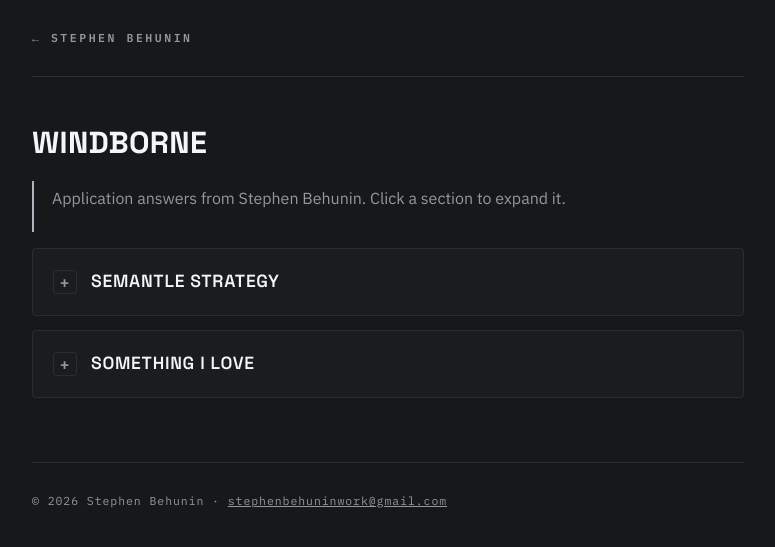
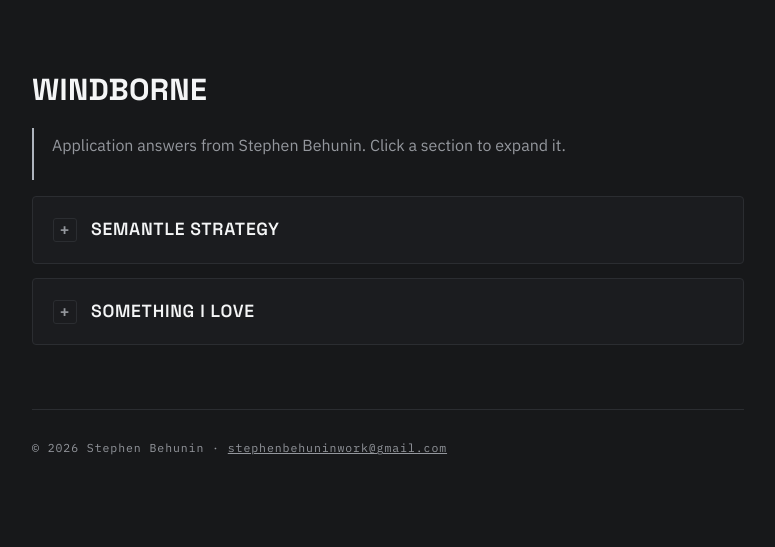
Before and after one commit to stephen-behunin/windborne_sb, a Jekyll site: the page built from index.md, in a window 1280 px wide. Shown: the top 547 px of the page, without its empty margins (252-1027 px from the left). Built offline with Jekyll 4.4.1, drawn with Linux system fonts in a browser that asks for light colours.

Commit message:
Refactor layout by removing site-nav and updating padding
Removed site navigation and adjusted padding for the wrap class.

```diff
--- a/_layouts/default.html
+++ b/_layouts/default.html
@@ -33,28 +33,8 @@
   .wrap {
     max-width: 760px;
     margin: 0 auto;
-    padding: 0 24px 80px;
+    padding: 72px 24px 80px;
   }
-  .site-nav {
-    padding: 28px 0;
-    border-bottom: 1px solid var(--line);
-    margin-bottom: 48px;
-    display: flex;
-    justify-content: space-between;
-    align-items: center;
-    gap: 16px;
-    flex-wrap: wrap;
-  }
-  .site-nav .brand {
-    font-family: "IBM Plex Mono", monospace;
-    font-size: 0.72rem;
-    font-weight: 600;
-    letter-spacing: 0.22em;
-    text-transform: uppercase;
-    color: var(--ink-soft);
-    text-decoration: none;
-  }
-  .site-nav .brand:hover { color: var(--white); }
   .content h1 {
     font-family: "Space Grotesk", sans-serif;
     font-size: 1.9rem;
@@ -198,6 +178,10 @@
     margin-left: 20px;
     margin-right: 20px;
   }
+  .content details > ul,
+  .content details > ol {
+    margin-left: 44px;
+  }
   .content details > p:first-of-type { margin-top: 18px; }
   .content details > *:last-child { margin-bottom: 18px; }
   /* Rouge syntax highlighting (dark) */
@@ -225,9 +209,6 @@
 </head>
 <body>
 <div class="wrap">
-  <nav class="site-nav">
-    <a class="brand" href="https://stephen-behunin.github.io">&larr; Stephen Behunin</a>
-  </nav>
   <main class="content">
     {{ content }}
   </main>
```
